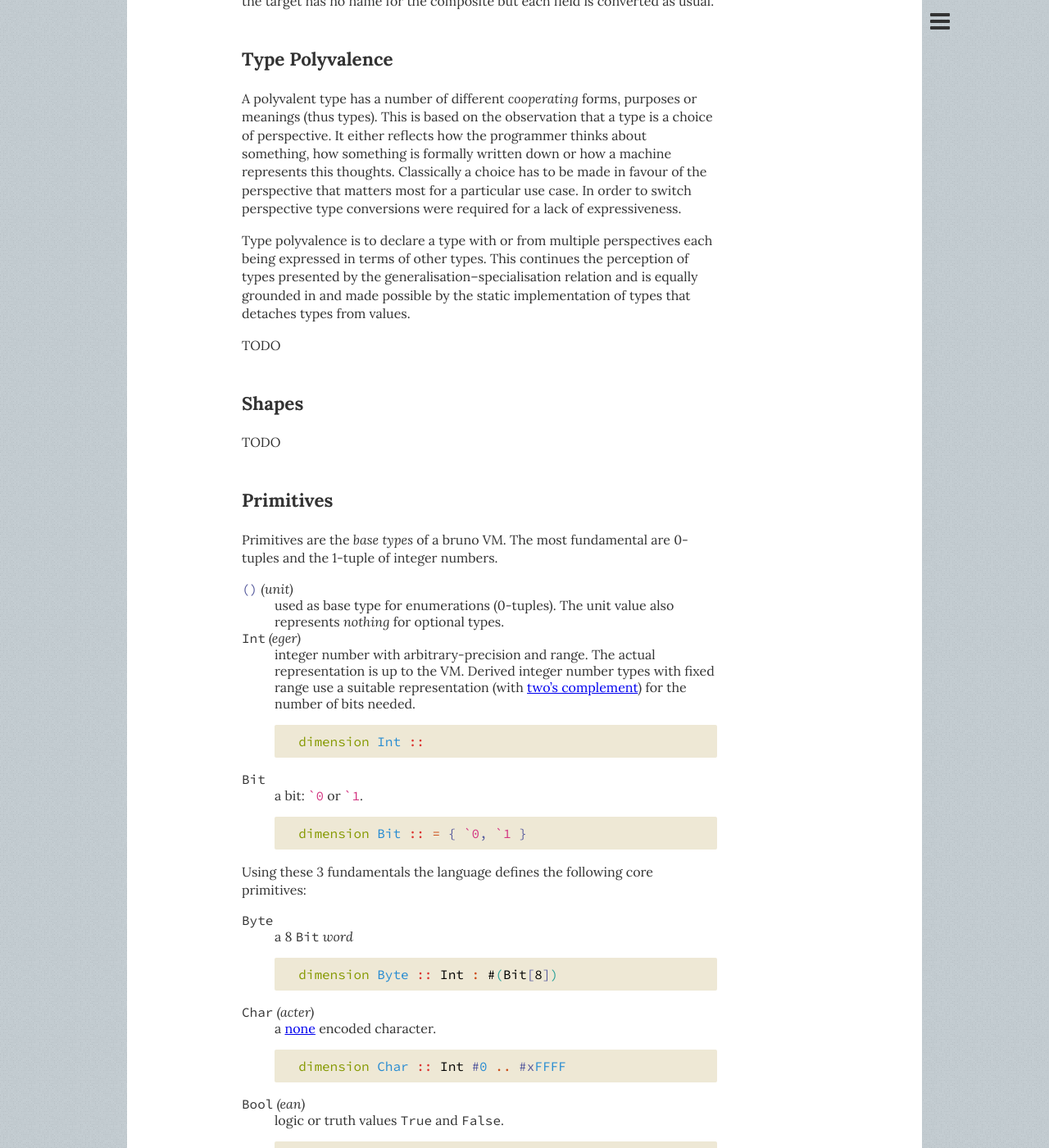
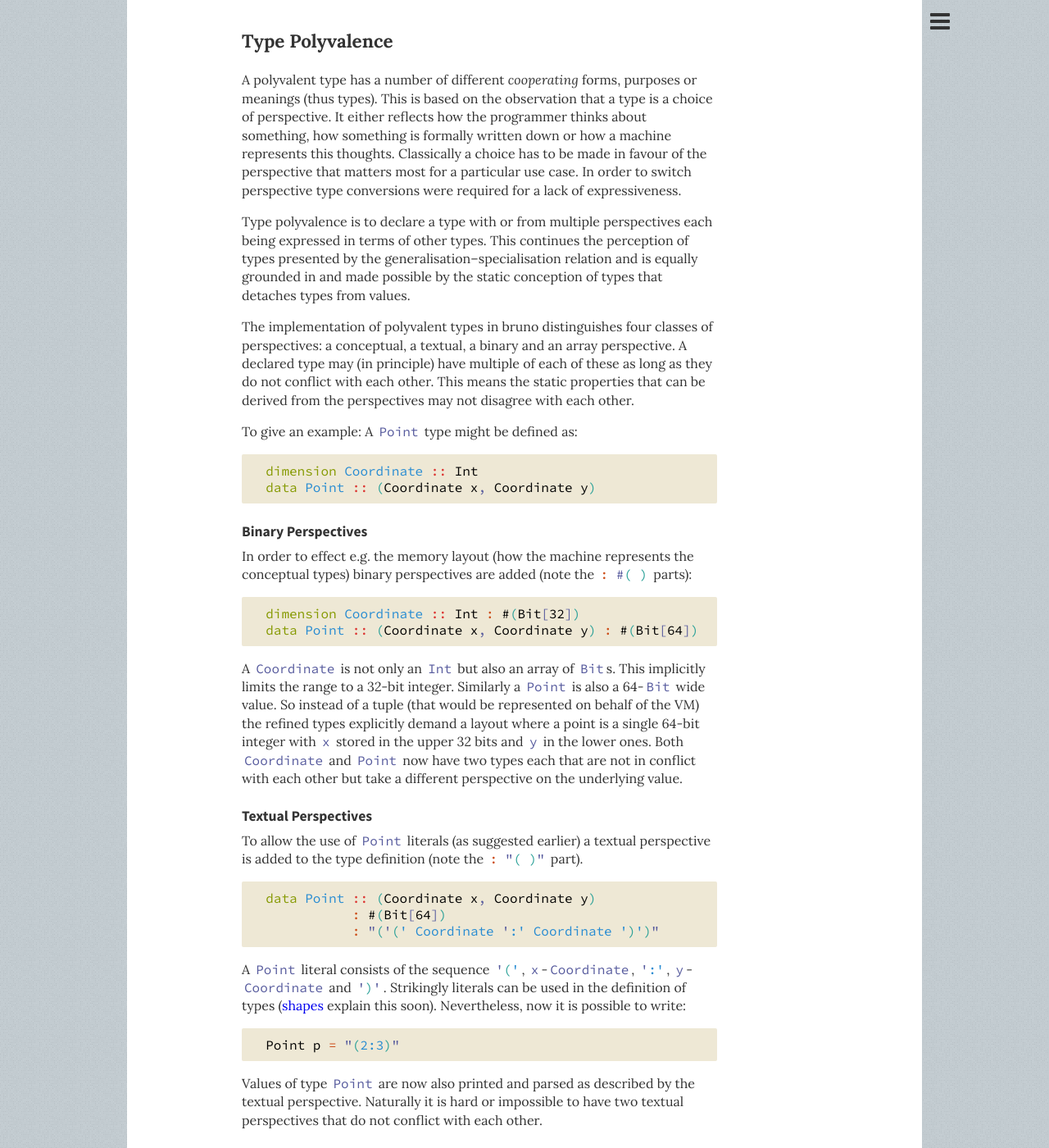
Before and after one commit to bruno-lang/bruno-lang.github.io, a Jekyll site: the page built from in-a-nutshell/index.md, in a window 1280 px wide and 1400 px high, scrolled down 35861 px. Shown: the whole window at 82% size. Built offline with Jekyll 4.4.1, drawn with Linux system fonts in a browser that asks for light colours; nearby versions of some CDN libraries; some of the changed text lies outside the part shown.

Commit message:
type polyvalence

```diff
--- a/in-a-nutshell/index.md
+++ b/in-a-nutshell/index.md
@@ -1526,16 +1526,107 @@ of perspective. It either reflects how the programmer thinks about
 something, how something is formally written down or how a machine represents
 this thoughts. Classically a choice has to be made in favour of the perspective
 that matters most for a particular use case.
-In order to switch perspective type conversions were required for
-a lack of expressiveness.
+In order to switch perspective type conversions were required for a lack of
+expressiveness.
 
 Type polyvalence is to declare a type with or from multiple perspectives each
 being expressed in terms of other types.
 This continues the perception of types presented by the
 generalisation--specialisation relation and is equally grounded in and made
-possible by the static implementation of types that detaches types from values.
-
-TODO
+possible by the static conception of types that detaches types from values.
+
+The implementation of polyvalent types in bruno distinguishes four classes of
+perspectives: a conceptual, a textual, a binary and an array perspective.
+A declared type may (in principle) have multiple of each of these as long as
+they do not conflict with each other. This means the static properties that can
+be derived from the perspectives may not disagree with each other.
+
+To give an example: A `Point` type might be defined as:
+
+		dimension Coordinate :: Int
+		data Point :: (Coordinate x, Coordinate y)
+
+#### Binary Perspectives
+In order to effect e.g. the memory layout (how the machine represents the
+conceptual types) binary perspectives are added (note the `: #( )` parts):
+
+		dimension Coordinate :: Int : #(Bit[32])
+		data Point :: (Coordinate x, Coordinate y) : #(Bit[64])
+
+A `Coordinate` is not only an `Int` but also an array of `Bit`s. This implicitly
+limits the range to a 32-bit integer. Similarly a `Point` is also a 64-`Bit`
+wide value. So instead of a tuple (that would be represented on behalf of the VM)
+the refined types explicitly demand a layout where a point is a single 64-bit
+integer with `x` stored in the upper 32 bits and `y` in the lower ones.
+Both `Coordinate` and `Point` now have two types each that are not in conflict
+with each other but take a different perspective on the underlying value.
+
+#### Textual Perspectives
+To allow the use of `Point` literals (as suggested earlier) a textual
+perspective is added to the type definition (note the `: "( )"` part).
+
+		data Point :: (Coordinate x, Coordinate y)
+		           : #(Bit[64])
+		           : "('(' Coordinate ':' Coordinate ')')"
+
+A `Point` literal consists of the sequence `'('`, `x`-`Coordinate`, `':'`,
+`y`-`Coordinate` and `')'`. Strikingly literals can be used in the definition
+of types ([shapes](#shapes) explain this soon). Nevertheless, now it is possible
+to write:
+
+		Point p = "(2:3)"
+
+Values of type `Point` are now also printed and parsed as described by the
+textual perspective. Naturally it is hard or impossible to have two textual
+perspectives that do not conflict with each other.
+
+#### Array Perspectives
+A special binary perspective is concerned with the machine representation of
+arrays of a type. Values can be represented differently in an array using
+an array perspective (note the `: #( )[]` part).
+
+		data Point :: (Coordinate x, Coordinate y)
+		           : #(Bit[64])
+		           : "('(' Coordinate ':' Coordinate ')')"
+		           : #(Coordinate[],  Coordinate[])[]
+
+The last perspective describes a `Point[]` as a tuple of two `Coordinate[]`
+fields, one for the `x` and one for the `y` values.
+
+#### Conceptual Perspectives
+All perspectives that aren't binary or textual perspectives are considered a
+conceptual perspective. This is how a programmer usually thinks about a data.
+The generalisation of a type is the main conceptual perspective but sometimes
+it is useful to add further ones.
+
+		dimension BCD :: Int '0..'9 : Nibble : #(Bit[4])
+
+`BCD` encodes numbers from zero to nine using 4 `Bit`s, what is also called a
+`Nibble`.
+
+#### Use-Site Mixins
+Like a type can define multiple perspectives on declaration-site further
+perspectives can be added on a use-site what could also be seen as a _mixin_
+defined on the use-site and therewith in a certain context.
+
+
+Assuming the `BCD` type had not been declared with the `Nibble` type,
+
+		dimension BCD :: Int '0..'9 : #(Bit[4])
+
+but a library should be used that provides the `Nibble` type together with some
+utilities for it.
+
+		dimension Nibble :: #(Bit[4])
+
+`Nibble` can be mixed-in the `BCD` type for a particular module or library, by:
+
+		(`auto BCD Nibble)
+
+With the implicit specialisation from `BCD` to `Nibble` any `BCD` value now can
+be used as if it had been declared as a `Nibble` from the beginning.
+
+
 
 ### Shapes
 
```
Also changed, not shown: other parts of in-a-nutshell/index.md (+8 -2 lines).
